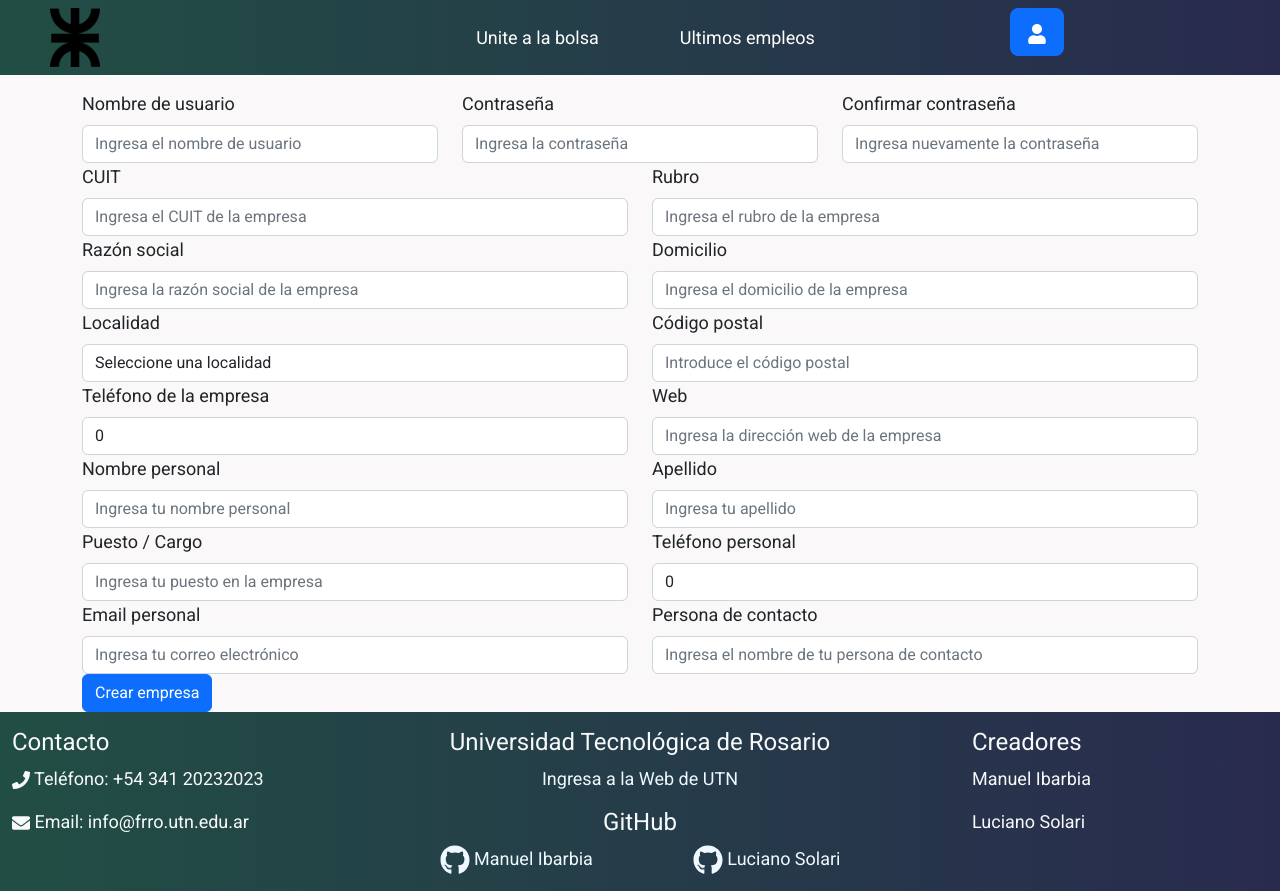
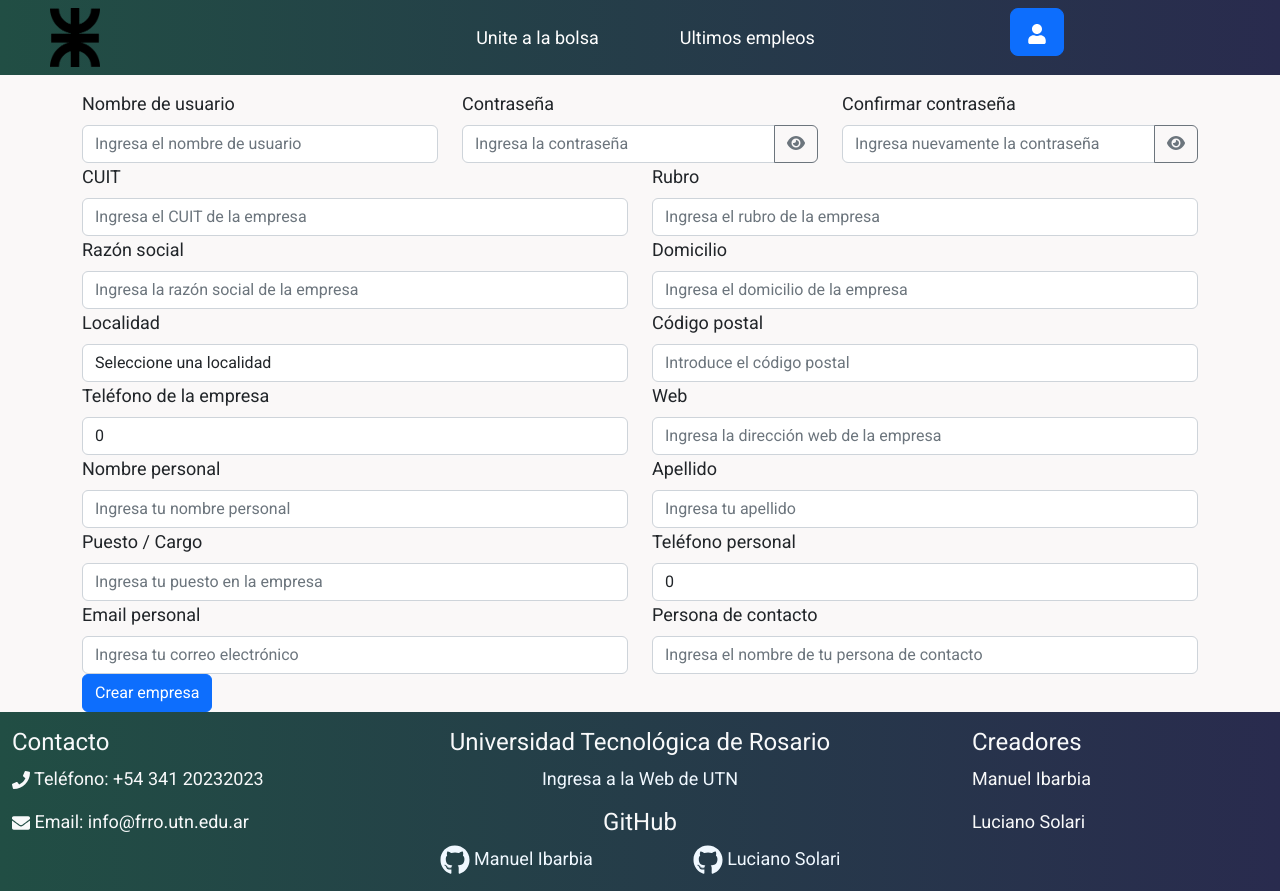
Before and after one commit to manuelibarbia/CopiaFrontendBolsa, a React (Vite) app in the folder BolsaDeTrabajo/: page /company-form in a window 1280 px wide. Built offline with nearby package versions, Linux system fonts and the light colour scheme.

Commit message:
Ver contraseña al registrarse

```diff
--- a/BolsaDeTrabajo/src/components/Companies/CompanyInfoForm.jsx
+++ b/BolsaDeTrabajo/src/components/Companies/CompanyInfoForm.jsx
@@ -1,6 +1,16 @@
 import { useEffect, useState } from "react";
-import { Form, Button, Alert, Row, Col } from "react-bootstrap";
+import {
+  Form,
+  Button,
+  Alert,
+  Row,
+  Col,
+  InputGroup,
+  FormControl,
+} from "react-bootstrap";
 import { createCompany } from "../../api";
+import { FontAwesomeIcon } from "@fortawesome/react-fontawesome";
+import { faEye, faEyeSlash } from "@fortawesome/free-solid-svg-icons";
 
 const CompanyInfoForm = () => {
   const [userName, setUserName] = useState("");
@@ -25,33 +35,45 @@ const CompanyInfoForm = () => {
   const [apiError, setApiError] = useState("");
   const [apiSuccess, setApiSuccess] = useState("");
 
+  const [showPassword, setShowPassword] = useState(false);
+  const [showPasswordConfirm, setShowPasswordConfirm] = useState(false);
+
+  const handleShowPassword = () => {
+    setShowPassword(!showPassword);
+  };
+
+  const handleShowPasswordConfirm = () => {
+    setShowPasswordConfirm(!showPasswordConfirm);
+  };
+
   const validateNameOrSurname = (nameOrSurname) => {
     const nameOrSurnameRegex = /^[a-zA-Z\u00C0-\u017F\s]+$/;
     return nameOrSurnameRegex.test(nameOrSurname);
   };
 
   const validatePassword = (password) => {
-    const passwordRegex = /^(?=.*[a-z])(?=.*[A-Z])(?=.*\d)(?=.*[@$!%*?&])[A-Za-z\d@$!%*?&]{8,}$/;
-    return passwordRegex.test(password)
-  }
+    const passwordRegex =
+      /^(?=.*[a-z])(?=.*[A-Z])(?=.*\d)(?=.*[@$!%*?&])[A-Za-z\d@$!%*?&]{8,}$/;
+    return passwordRegex.test(password);
+  };
 
   const validateConfirmPassword = (password, confirmPassword) => {
     return password === confirmPassword;
-  }
+  };
 
   const validateCUIT = (CUIT) => {
     const CUITRegex = /^\d{11}$/;
     return CUITRegex.test(CUIT);
-  }
+  };
 
   const validatePhoneNumber = (phoneNumber) => {
     const phoneNumberRegex = /^\d{10}$/;
     return phoneNumberRegex.test(phoneNumber);
-  }
+  };
 
   const validateBothPhones = (companyPhoneNumber, personalPhoneNumber) => {
     return companyPhoneNumber !== personalPhoneNumber;
-  }
+  };
 
   const validateEmail = (companyPersonalEmail) => {
     const emailRegex = /^[A-Za-z0-9._%+-]+@[A-Za-z0-9.-]+\.[A-Za-z]{2,}$/;
@@ -65,7 +87,25 @@ const CompanyInfoForm = () => {
   useEffect(() => {
     setFrontError("");
     setApiError("");
-  }, [userName, password, confirmPassword, companyCUIT, companyLine, companyName, companyAddress, companyLocation, companyPostalCode, companyPhone, companyWebPage, companyPersonalName, companyPersonalSurname, companyPersonalJob, companyPersonalPhone, companyPersonalEmail, companyRelationContact])
+  }, [
+    userName,
+    password,
+    confirmPassword,
+    companyCUIT,
+    companyLine,
+    companyName,
+    companyAddress,
+    companyLocation,
+    companyPostalCode,
+    companyPhone,
+    companyWebPage,
+    companyPersonalName,
+    companyPersonalSurname,
+    companyPersonalJob,
+    companyPersonalPhone,
+    companyPersonalEmail,
+    companyRelationContact,
+  ]);
 
   const handleCreateCompany = async (event) => {
     event.preventDefault();
@@ -73,18 +113,41 @@ const CompanyInfoForm = () => {
     setFrontError("");
     setApiError("");
 
-    if (!userName || !password || !confirmPassword || !companyCUIT || !companyLine || !companyName || !companyAddress || !companyLocation || !companyPostalCode || !companyPhone || !companyWebPage || !companyPersonalName || !companyPersonalSurname || !companyPersonalJob || !companyPersonalPhone || !companyPersonalEmail || !companyRelationContact) {
+    if (
+      !userName ||
+      !password ||
+      !confirmPassword ||
+      !companyCUIT ||
+      !companyLine ||
+      !companyName ||
+      !companyAddress ||
+      !companyLocation ||
+      !companyPostalCode ||
+      !companyPhone ||
+      !companyWebPage ||
+      !companyPersonalName ||
+      !companyPersonalSurname ||
+      !companyPersonalJob ||
+      !companyPersonalPhone ||
+      !companyPersonalEmail ||
+      !companyRelationContact
+    ) {
       setFrontError("Todos los campos deben estar completos");
       return;
     }
 
     const passwordIsValid = validatePassword(password);
     if (!passwordIsValid) {
-      setFrontError("Contraseña insegura, debe contener al menos una letra mayúscula, una minúscula, un número y un caracter especial. 8 en total")
+      setFrontError(
+        "Contraseña insegura, debe contener al menos una letra mayúscula, una minúscula, un número y un caracter especial. 8 en total"
+      );
       return;
     }
 
-    const confirmPasswordIsValid = validateConfirmPassword(password, confirmPassword);
+    const confirmPasswordIsValid = validateConfirmPassword(
+      password,
+      confirmPassword
+    );
     if (!confirmPasswordIsValid) {
       setFrontError("Los campos introducidos de contraseña no coinciden");
       return;
@@ -98,7 +161,9 @@ const CompanyInfoForm = () => {
 
     const isPhoneNumber = validatePhoneNumber(companyPhone);
     if (!isPhoneNumber) {
-      setFrontError("Teléfono de la empresa no válido, debe contener 10 dígitos");
+      setFrontError(
+        "Teléfono de la empresa no válido, debe contener 10 dígitos"
+      );
       return;
     }
 
@@ -108,7 +173,10 @@ const CompanyInfoForm = () => {
       return;
     }
 
-    const phoneNumbersAreDifferent = validateBothPhones(companyPhone, companyPersonalPhone);
+    const phoneNumbersAreDifferent = validateBothPhones(
+      companyPhone,
+      companyPersonalPhone
+    );
     if (!phoneNumbersAreDifferent) {
       setFrontError("Los números de teléfono deben ser diferentes");
       return;
@@ -164,7 +232,6 @@ const CompanyInfoForm = () => {
       setApiError(error.message);
       setApiSuccess("");
     }
-
   };
 
   return (
@@ -184,23 +251,38 @@ const CompanyInfoForm = () => {
         <Col>
           <Form.Group controlId="company-password">
             <Form.Label>Contraseña</Form.Label>
-            <Form.Control
-              type="password"
+            <InputGroup>
+              <FormControl
+                type={showPassword ? "text" : "password"}
                 value={password}
                 onChange={(e) => setPassword(e.target.value)}
                 placeholder="Ingresa la contraseña"
               />
+              <Button variant="outline-secondary" onClick={handleShowPassword}>
+                <FontAwesomeIcon icon={showPassword ? faEyeSlash : faEye} />
+              </Button>
+            </InputGroup>
           </Form.Group>
         </Col>
         <Col>
           <Form.Group controlId="company-confirm-password">
             <Form.Label>Confirmar contraseña</Form.Label>
+            <InputGroup>
               <Form.Control
-              type="password"
+                type={showPasswordConfirm ? "text" : "password"}
                 value={confirmPassword}
                 onChange={(e) => setConfirmPassword(e.target.value)}
                 placeholder="Ingresa nuevamente la contraseña"
               />
+              <Button
+                variant="outline-secondary"
+                onClick={handleShowPasswordConfirm}
+              >
+                <FontAwesomeIcon
+                  icon={showPasswordConfirm ? faEyeSlash : faEye}
+                />
+              </Button>
+            </InputGroup>
           </Form.Group>
         </Col>
       </Row>
--- a/BolsaDeTrabajo/src/components/Students/RegisterPersonalInfoForm.jsx
+++ b/BolsaDeTrabajo/src/components/Students/RegisterPersonalInfoForm.jsx
@@ -11,10 +11,14 @@ import {
   FormCheck,
   FormSelect,
   Alert,
+  InputGroup,
 } from "react-bootstrap";
 import { differenceInYears } from "date-fns";
 import DatePicker from "react-datepicker";
 import "react-datepicker/dist/react-datepicker.css";
+
+import { FontAwesomeIcon } from "@fortawesome/react-fontawesome";
+import { faEye, faEyeSlash } from "@fortawesome/free-solid-svg-icons";
 
 import { createStudent } from "../../api";
 import { useNavigate } from "react-router-dom";
@@ -41,6 +45,16 @@ export default function PersonalInfoForm() {
   const [apiError, setApiError] = useState("");
   const [apiSuccess, setApiSuccess] = useState("");
   const navigate = useNavigate();
+  const [showPassword, setShowPassword] = useState(false);
+  const [showPasswordConfirm, setShowPasswordConfirm] = useState(false);
+
+  const handleShowPassword = () => {
+    setShowPassword(!showPassword);
+  };
+
+  const handleShowPasswordConfirm = () => {
+    setShowPasswordConfirm(!showPasswordConfirm);
+  };
 
   const validatePassword = (password) => {
     const passwordRegex =
@@ -228,25 +242,40 @@ export default function PersonalInfoForm() {
           </FormGroup>
         </Col>
         <Col>
-          <FormGroup controlId="password">
-            <FormLabel>Contraseña</FormLabel>
+          <Form.Group controlId="password">
+            <Form.Label>Contraseña</Form.Label>
+            <InputGroup>
               <FormControl
-              type="password"
+                type={showPassword ? "text" : "password"}
                 value={password}
                 onChange={(e) => setPassword(e.target.value)}
                 placeholder="Ingresa tu contraseña"
               />
-          </FormGroup>
+              <Button variant="outline-secondary" onClick={handleShowPassword}>
+                <FontAwesomeIcon icon={showPassword ? faEyeSlash : faEye} />
+              </Button>
+            </InputGroup>
+          </Form.Group>
         </Col>
         <Col>
           <FormGroup controlId="confirmPassword">
             <FormLabel>Confirmar contraseña</FormLabel>
+            <InputGroup>
               <FormControl
-              type="password"
+                type={showPasswordConfirm ? "text" : "password"}
                 value={confirmPassword}
                 onChange={(e) => setConfirmPassword(e.target.value)}
                 placeholder="Ingresa nuevamente tu contraseña"
               />
+              <Button
+                variant="outline-secondary"
+                onClick={handleShowPasswordConfirm}
+              >
+                <FontAwesomeIcon
+                  icon={showPasswordConfirm ? faEyeSlash : faEye}
+                />
+              </Button>
+            </InputGroup>
           </FormGroup>
         </Col>
         <Col>
```
Lines whose indentation alone changed are shown as unchanged.
